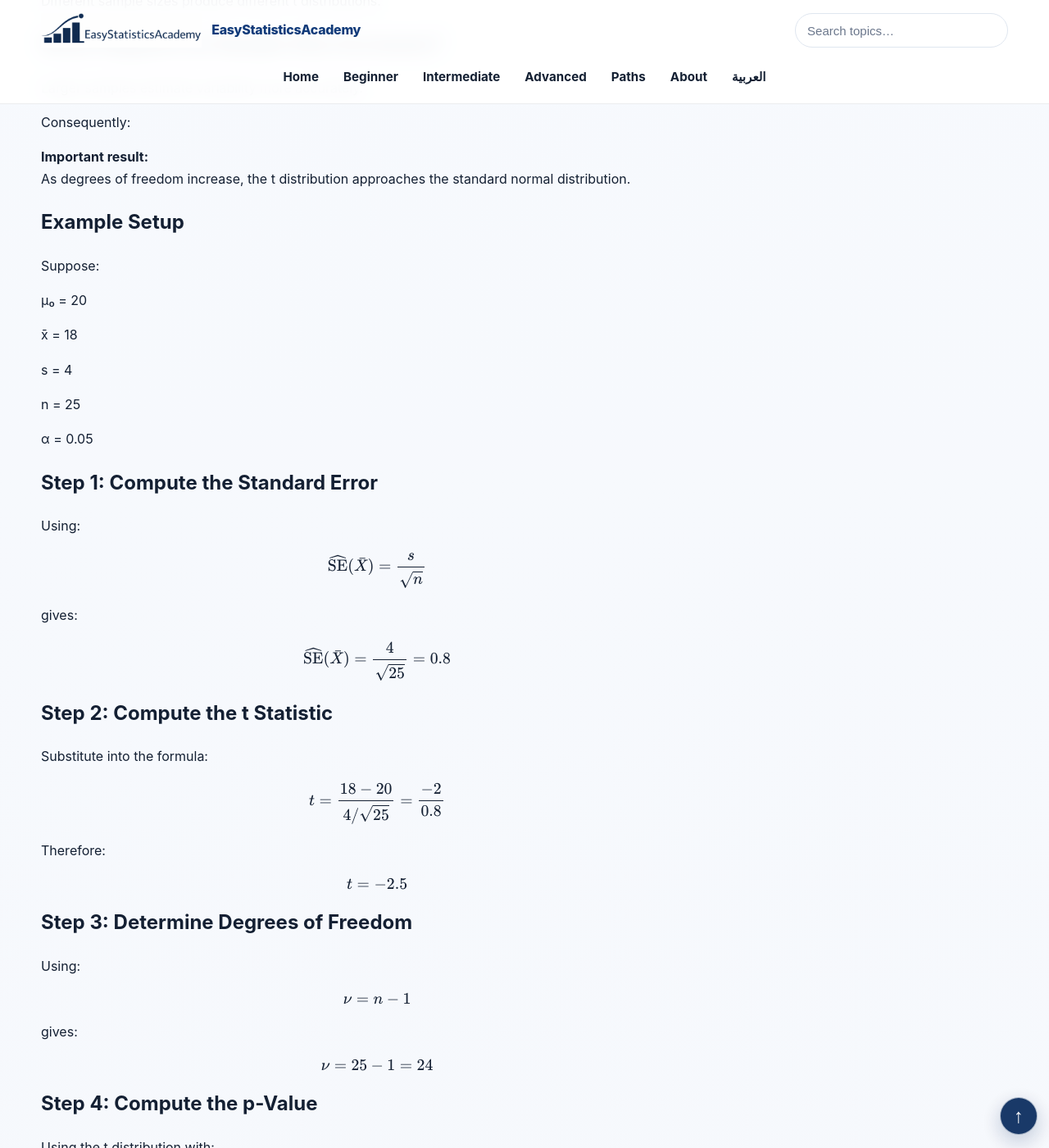
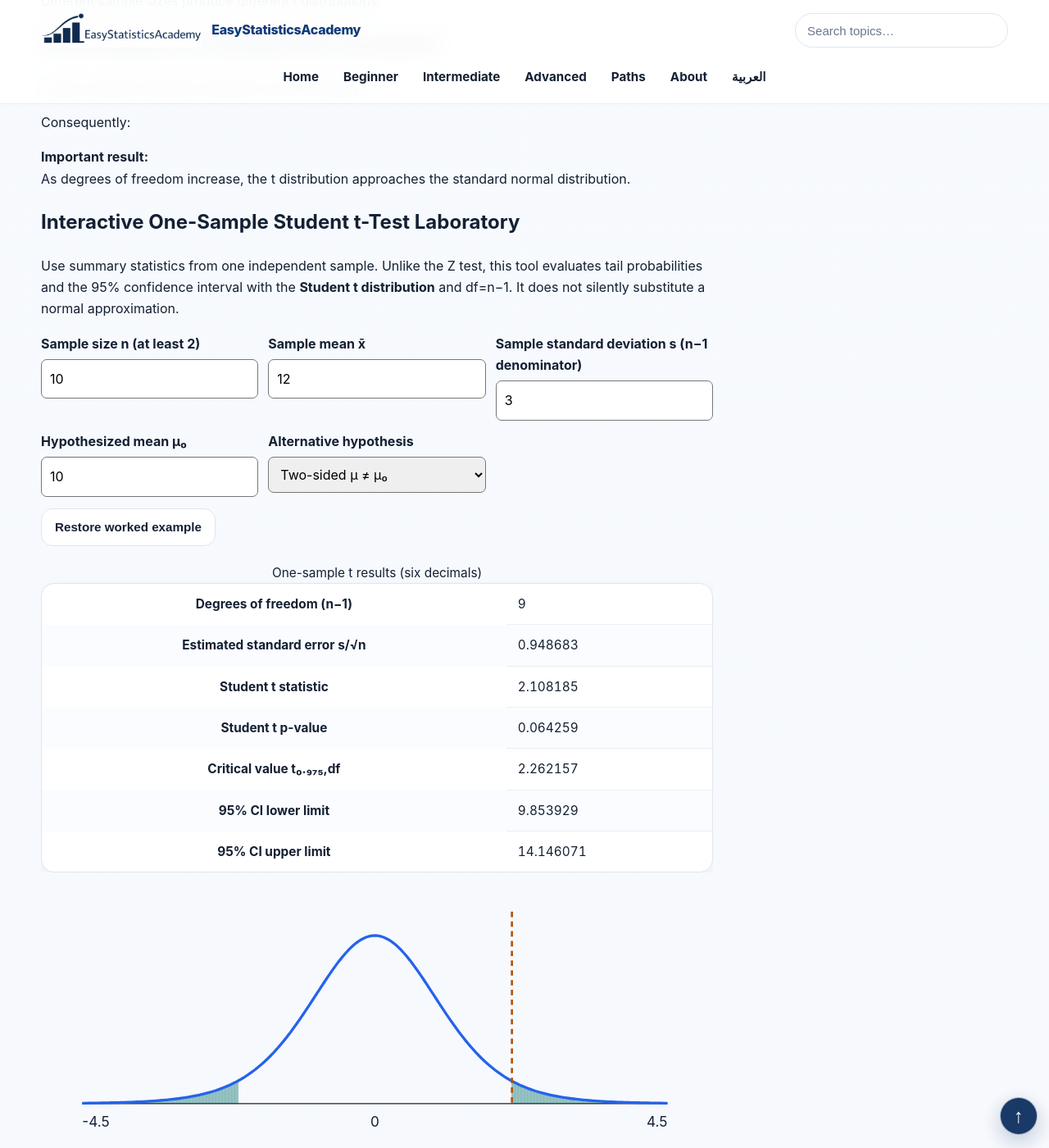
Before and after one commit to ammar-homaida-statistics/easystatisticsacademy, a Jekyll site: the page built from inference/classical-tests/one-sample-t-test-for-mean/index.md, in a window 1280 px wide and 1400 px high, scrolled down 3301 px. Shown: the whole window at 82% size. Built offline with Jekyll 4.4.1, drawn with Linux system fonts in a browser that asks for light colours; some of the changed text lies outside the part shown.

Commit message:
Batch #72: numerical Student t inference, 95% CI, tails and visualization

```diff
--- a/inference/classical-tests/one-sample-t-test-for-mean/index.md
+++ b/inference/classical-tests/one-sample-t-test-for-mean/index.md
@@ -303,7 +303,52 @@ t=\frac{\bar X-\mu_0}{s/\sqrt{n}}
 
     </div>
 
-    <h2>Example Setup</h2>
+    <!-- Batch #72: Student t exact-CDF interactive inference lab -->
+<section class="concept-box" id="esa-student-t-lab" aria-labelledby="esa-st-heading">
+<h2 id="esa-st-heading">Interactive One-Sample Student t-Test Laboratory</h2>
+<p>Use summary statistics from one independent sample. Unlike the Z test, this tool evaluates tail probabilities and the 95% confidence interval with the <strong>Student t distribution</strong> and <span dir="ltr">df=n−1</span>. It does not silently substitute a normal approximation.</p>
+<div class="esa-st-grid">
+<div><label for="esa-st-n">Sample size n (at least 2)</label><input id="esa-st-n" type="number" min="2" max="1000000" step="1" value="10"></div>
+<div><label for="esa-st-mean">Sample mean x̄</label><input id="esa-st-mean" type="number" step="any" value="12"></div>
+<div><label for="esa-st-sd">Sample standard deviation s (n−1 denominator)</label><input id="esa-st-sd" type="number" min="0" step="any" value="3"></div>
+<div><label for="esa-st-mu0">Hypothesized mean μ₀</label><input id="esa-st-mu0" type="number" step="any" value="10"></div>
+<div><label for="esa-st-alternative">Alternative hypothesis</label><select id="esa-st-alternative">
+<option value="two-sided">Two-sided μ ≠ μ₀</option>
+<option value="greater">Greater μ &gt; μ₀</option>
+<option value="less">Less μ &lt; μ₀</option>
+</select></div>
+</div>
+<button id="esa-st-reset" class="btn btn-outline" type="button">Restore worked example</button>
+<p id="esa-st-error" role="alert" hidden></p>
+<section id="esa-st-results" aria-live="polite" aria-label="Student t inference results">
+<div class="table-wrap"><table><caption>One-sample t results (six decimals)</caption><tbody>
+<tr><th scope="row">Degrees of freedom (n−1)</th><td id="esa-st-df">—</td></tr>
+<tr><th scope="row">Estimated standard error s/√n</th><td id="esa-st-se">—</td></tr>
+<tr><th scope="row">Student t statistic</th><td id="esa-st-t">—</td></tr>
+<tr><th scope="row">Student t p-value</th><td id="esa-st-pvalue">—</td></tr>
+<tr><th scope="row">Critical value t₀.₉₇₅,df</th><td id="esa-st-critical">—</td></tr>
+<tr><th scope="row">95% CI lower limit</th><td id="esa-st-lower">—</td></tr>
+<tr><th scope="row">95% CI upper limit</th><td id="esa-st-upper">—</td></tr>
+</tbody></table></div>
+<svg id="esa-st-plot" role="img" viewBox="0 0 620 235" aria-label="Student t density with test statistic and shaded tail probability" style="display:block;max-width:100%;height:auto;width:100%"></svg>
+<p id="esa-st-decision"></p><p id="esa-st-assumptions"></p><p id="esa-st-limits"></p>
+</section>
+<p class="muted-mini">Assumptions: independent observations from random sampling or a defensible study design; approximately normal population for small samples (especially sensitive to outliers). This is a summary-statistics learning tool, not a substitute for examining raw data, study design and outliers. A confidence interval for the mean is not a prediction interval.</p>
+</section>
+<style>
+#esa-student-t-lab,#esa-student-t-lab *{box-sizing:border-box}
+#esa-student-t-lab{max-width:100%;min-width:0;overflow-wrap:anywhere}
+#esa-student-t-lab .esa-st-grid{display:grid;grid-template-columns:repeat(auto-fit,minmax(min(100%,215px),1fr));gap:12px;margin:14px 0}
+#esa-student-t-lab label{display:block;font-weight:650;margin-bottom:6px}
+#esa-student-t-lab :is(input,select){display:block;width:100%;min-width:0;padding:10px;border:1px solid #777;border-radius:7px;font:inherit}
+#esa-student-t-lab :is(input,select,button):focus-visible{outline:2px solid #0f766e;outline-offset:3px}
+#esa-student-t-lab [hidden]{display:none!important}
+#esa-student-t-lab .table-wrap{max-width:100%;overflow-x:auto}
+#esa-student-t-lab td{font-variant-numeric:tabular-nums}
+@media(max-width:650px){#esa-student-t-lab .esa-st-grid{grid-template-columns:minmax(0,1fr)}}
+</style>
+<script defer src="/js/student-t-one-sample-explorer.js"></script>
+<h2>Example Setup</h2>
 
     <p>
       Suppose:
```
